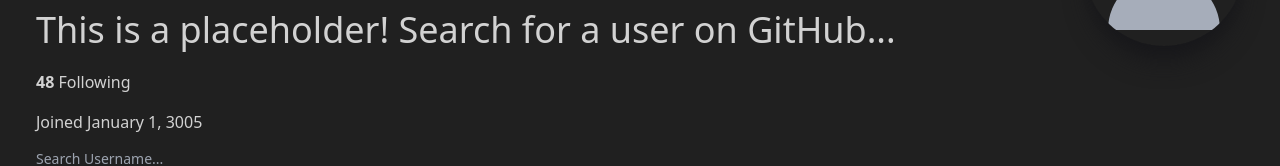
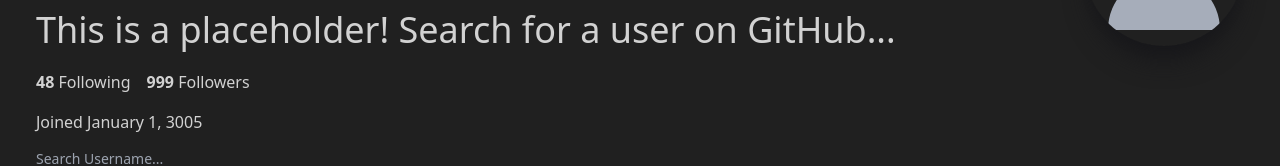
Before and after one commit to flynnjh/github-profiles-tailwind, a React (Create React App) app: page / in a window 1280 px wide. Shown: the part 150-316 px from the top of the page. Built offline with nearby package versions, Linux system fonts and the light colour scheme.

Commit message:
fixed bug with follower view

```diff
--- a/src/components/UserInfo.jsx
+++ b/src/components/UserInfo.jsx
@@ -39,7 +39,7 @@
         {!user.following == 0 ? <a class="transition duration-150 hover:underline" href={"https://github.com/" + user.login + "?tab=following"}><h5 class="font-extralight pr-4">
          <strong class='font-bold'>{user.following}</strong> Following
         </h5></a> : null}
-        {!user.followers == 0 && !user.followers == 1 ? <a class="transition duration-150 hover:underline" href={"https://github.com/" + user.login + "?tab=followers"}><h5 class="font-extralight pr-4">
+        {user.followers > 1 ? <a class="transition duration-150 hover:underline" href={"https://github.com/" + user.login + "?tab=followers"}><h5 class="font-extralight pr-4">
          <strong class='font-bold'>{user.followers}</strong> Followers
         </h5></a> : null}
         {user.followers == 1 ? <a class="transition duration-150 hover:underline" href={"https://github.com/" + user.login + "?tab=followers"}><h5 class="font-extralight pr-4">
```
